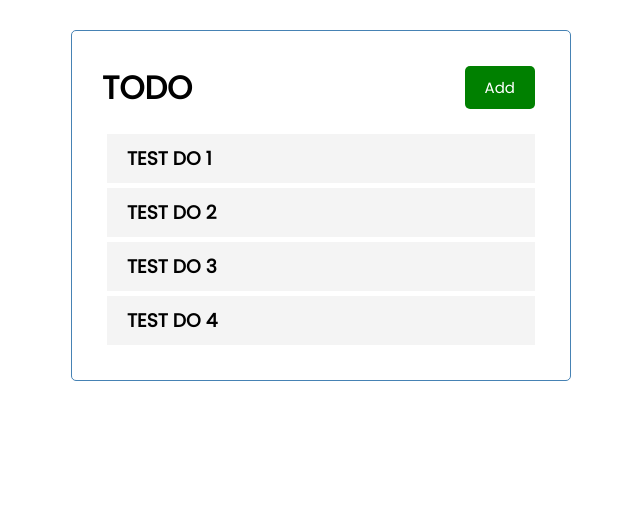
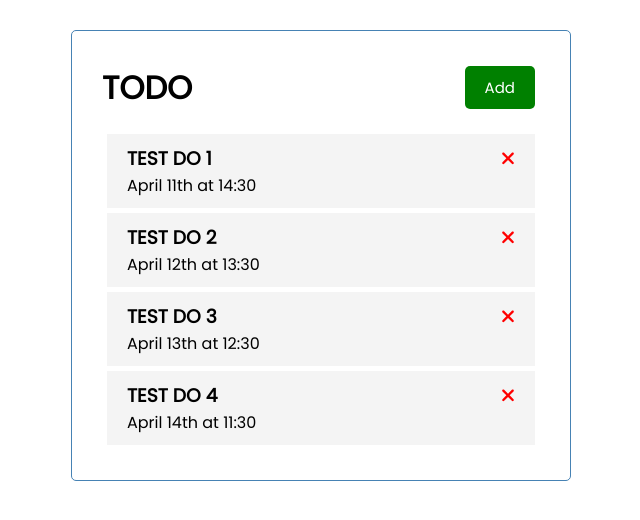
Before and after one commit to y-s18/ToDo, an Angular app: page / in a window 1280 px wide. Shown: the top 520 px of the page, without its empty margins (319-959 px from the left). Built offline with nearby package versions, Linux system fonts and the light colour scheme.

Commit message:
add fontawesome

```diff
--- a/package.json
+++ b/package.json
@@ -21,6 +21,11 @@
     "@angular/platform-server": "^17.0.0",
     "@angular/router": "^17.0.0",
     "@angular/ssr": "^17.0.9",
+    "@fortawesome/angular-fontawesome": "^0.14.1",
+    "@fortawesome/fontawesome-svg-core": "^6.4.2",
+    "@fortawesome/free-brands-svg-icons": "^6.4.2",
+    "@fortawesome/free-regular-svg-icons": "^6.4.2",
+    "@fortawesome/free-solid-svg-icons": "^6.4.2",
     "express": "^4.18.2",
     "rxjs": "~7.8.0",
     "tslib": "^2.3.0",
--- a/src/app/app.component.ts
+++ b/src/app/app.component.ts
@@ -3,13 +3,14 @@ import { CommonModule } from '@angular/common';
 import { RouterOutlet } from '@angular/router';
 import { HeaderComponent } from "./components/header/header.component";
 import { TodosComponent } from "./components/todos/todos.component";
+import { FontAwesomeModule } from '@fortawesome/angular-fontawesome';
 
 @Component({
     selector: 'toDo-root',
     standalone: true,
     templateUrl: './app.component.html',
     styleUrl: './app.component.scss',
-    imports: [CommonModule, RouterOutlet, HeaderComponent, TodosComponent]
+    imports: [CommonModule, RouterOutlet, HeaderComponent, TodosComponent, FontAwesomeModule]
 })
 export class AppComponent {
   title = 'toDo';
--- a/src/app/components/todo-item/todo-item.component.html
+++ b/src/app/components/todo-item/todo-item.component.html
@@ -1,10 +1,5 @@
 <div class="todo" (dblclick)="onToggle(todo)">
-    <h3>
-      {{ todo.text }}
-      <!-- <fa-icon
-        (click)="onDelete(task)"
-        [ngStyle]="{ color: 'red' }"
-        [icon]="faTimes"
-      ></fa-icon> -->
-    </h3>
+    <!-- <h3> -->
+      <h3>{{ todo.text }} <fa-icon [ngStyle]="{'color': 'red'}" [icon]="faTimes"></fa-icon></h3>
+      <p>{{ todo.day }}</p>
   </div>
--- a/src/app/components/todo-item/todo-item.component.ts
+++ b/src/app/components/todo-item/todo-item.component.ts
@@ -1,16 +1,19 @@
 import { Component, Input, Output, EventEmitter } from '@angular/core';
+import { faTimes } from '@fortawesome/free-solid-svg-icons';
+import { FaIconComponent } from '@fortawesome/angular-fontawesome';
 import { ToDo } from '../../ToDo';
 import { CommonModule} from '@angular/common';
 
 @Component({
   selector: 'toDo-todo-item',
   standalone: true,
-  imports: [CommonModule],
+  imports: [CommonModule, FaIconComponent],
   templateUrl: './todo-item.component.html',
   styleUrl: './todo-item.component.scss'
 })
 export class TodoItemComponent {
   @Input() todo!: ToDo;
+  faTimes = faTimes;
   @Output() onToggleDone: EventEmitter<ToDo> = new EventEmitter
 
   onToggle(todo: ToDo){
```
Also changed, not shown: src/app/components/todos/todos.component.html (line endings or trailing spaces), 1 other file (tests, documents, lock files or other folders).
